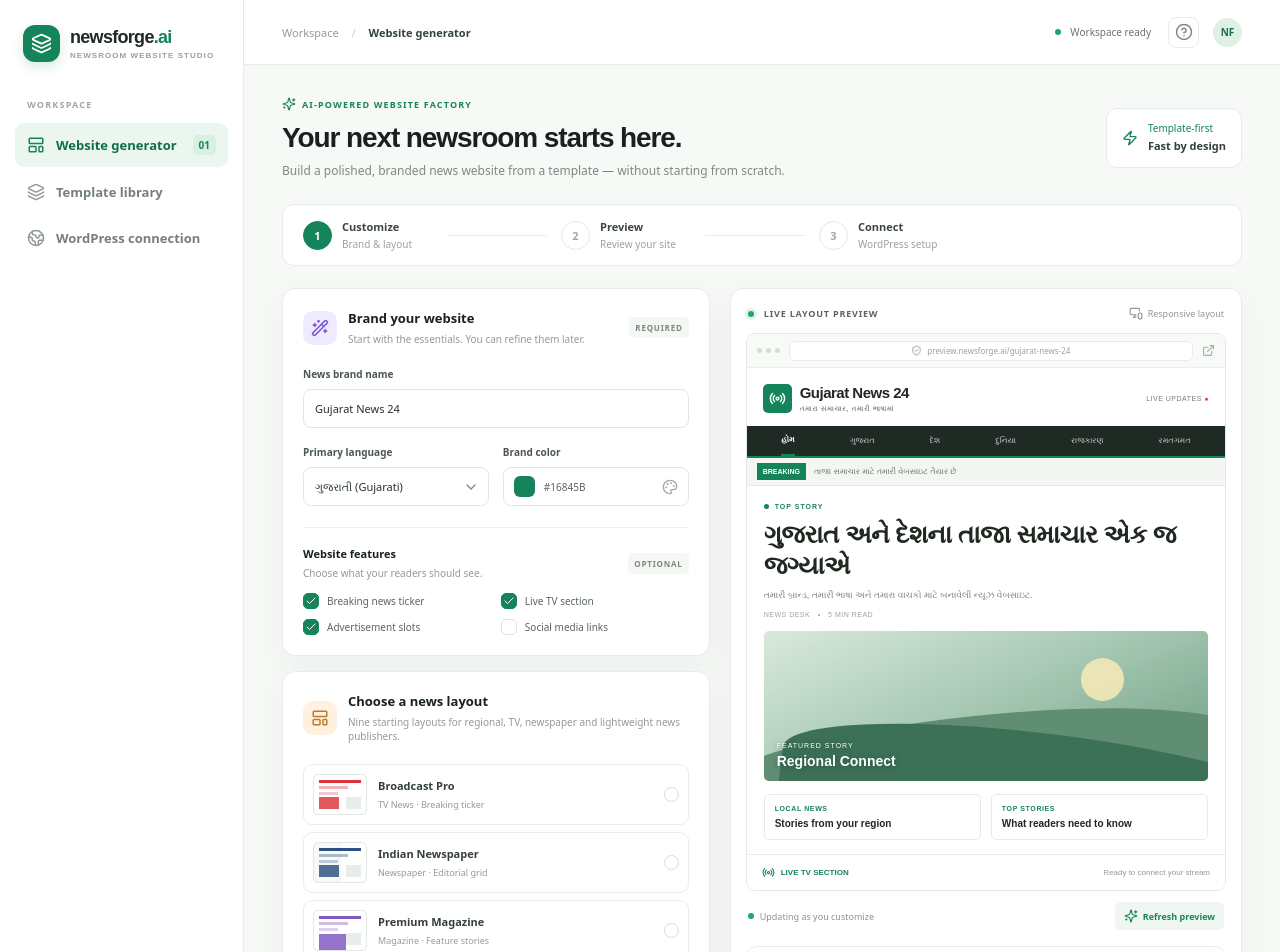
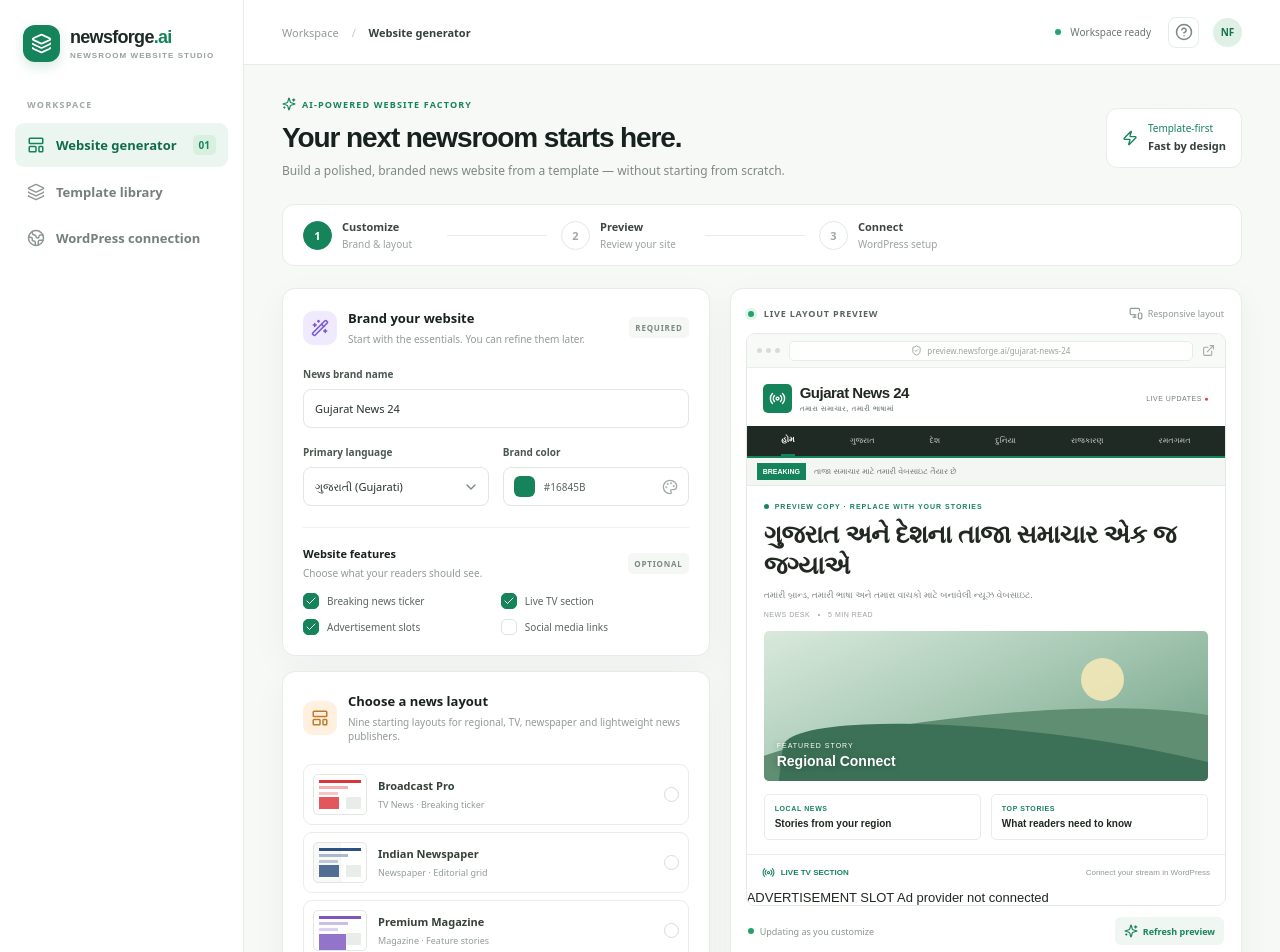
Before and after one commit to ShauryaJoshi1122/newsforge-ai, a Next.js app: page / in a window 1280 px wide. Shown: the top 952 px of the page. Built offline with nearby package versions, Linux system fonts and the light colour scheme.

Commit message:
Make ad and social feature toggles visible in preview

```diff
--- a/app/page.tsx
+++ b/app/page.tsx
@@ -121,8 +121,8 @@
                 <div className="preview-masthead"><div className="preview-logo"><span className="preview-logo-mark"><Radio size={17}/></span><span>{siteName||"Your News Brand"}<small>{language==="gu"?"તમારા સમાચાર, તમારી ભાષામાં":language==="hi"?"आपकी खबर, आपकी आवाज़":"YOUR NEWS. YOUR VOICE."}</small></span></div><div className="preview-date">LIVE UPDATES <span>●</span></div></div>
                 <nav className="preview-nav">{(language==="gu"?["હોમ","ગુજરાત","દેશ","દુનિયા","રાજકારણ","રમતગમત"]:language==="hi"?["होम","राज्य","देश","दुनिया","राजनीति","खेल"]:["Home","Local","India","World","Politics","Sports"]).map((x,i)=><span key={x} className={i===0?"nav-active":""}>{x}</span>)}</nav>
                 {enabled.includes("breaking-ticker")&&<div className="ticker"><b>BREAKING</b><span>{language==="gu"?"તાજા સમાચાર માટે તમારી વેબસાઇટ તૈયાર છે":language==="hi"?"ताज़ा खबरों के लिए आपकी वेबसाइट तैयार है":"Your breaking news ticker will appear here"}</span></div>}
-                <div className="preview-body"><div className="preview-kicker"><span/> TOP STORY</div><div className="preview-headline">{language==="gu"?"ગુજરાત અને દેશના તાજા સમાચાર એક જ જગ્યાએ":language==="hi"?"देश और दुनिया की ताज़ा खबरें, एक ही जगह":"The latest stories that matter to your community"}</div><p className="preview-description">{language==="gu"?"તમારી બ્રાન્ડ, તમારી ભાષા અને તમારા વાચકો માટે બનાવેલી ન્યૂઝ વેબસાઇટ.":language==="hi"?"आपके ब्रांड और पाठकों के लिए बनाई गई आधुनिक न्यूज़ वेबसाइट।":"A modern news experience designed around your brand and your readers."}</p><div className="preview-meta">NEWS DESK <span>•</span> 5 MIN READ</div><div className="preview-image"><div className="image-sun"/><div className="image-hill hill-one"/><div className="image-hill hill-two"/><div className="image-caption"><span>FEATURED STORY</span><b>{selected.name}</b></div></div><div className="preview-cards"><div><span>LOCAL NEWS</span><b>Stories from your region</b></div><div><span>TOP STORIES</span><b>What readers need to know</b></div></div></div>
-                {enabled.includes("live-tv")&&<div className="live-strip"><Radio size={13}/> LIVE TV SECTION <span>Ready to connect your stream</span></div>}
+                <div className="preview-body"><div className="preview-kicker"><span/> PREVIEW COPY · REPLACE WITH YOUR STORIES</div><div className="preview-headline">{language==="gu"?"ગુજરાત અને દેશના તાજા સમાચાર એક જ જગ્યાએ":language==="hi"?"देश और दुनिया की ताज़ा खबरें, एक ही जगह":"The latest stories that matter to your community"}</div><p className="preview-description">{language==="gu"?"તમારી બ્રાન્ડ, તમારી ભાષા અને તમારા વાચકો માટે બનાવેલી ન્યૂઝ વેબસાઇટ.":language==="hi"?"आपके ब्रांड और पाठकों के लिए बनाई गई आधुनिक न्यूज़ वेबसाइट।":"A modern news experience designed around your brand and your readers."}</p><div className="preview-meta">NEWS DESK <span>•</span> 5 MIN READ</div><div className="preview-image"><div className="image-sun"/><div className="image-hill hill-one"/><div className="image-hill hill-two"/><div className="image-caption"><span>FEATURED STORY</span><b>{selected.name}</b></div></div><div className="preview-cards"><div><span>LOCAL NEWS</span><b>Stories from your region</b></div><div><span>TOP STORIES</span><b>What readers need to know</b></div></div></div>
+                {enabled.includes("live-tv")&&<div className="live-strip"><Radio size={13}/> LIVE TV SECTION <span>Connect your stream in WordPress</span></div>}{enabled.includes("ad-slots")&&<div className="ad-slot-preview">ADVERTISEMENT SLOT <span>Ad provider not connected</span></div>}{enabled.includes("social-links")&&<div className="social-preview"><b>FOLLOW OUR NEWSROOM</b><span>Facebook</span><span>YouTube</span><span>Instagram</span><small>Add your real profile URLs in WordPress</small></div>}
               </div>
             </div>
             <div className="preview-footer"><span><span className="tiny-dot"/> Updating as you customize</span><button onClick={generate} disabled={generating}><Sparkles size={14}/> Refresh preview</button></div>
```
